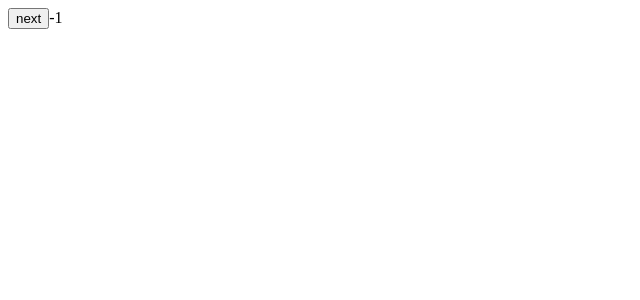
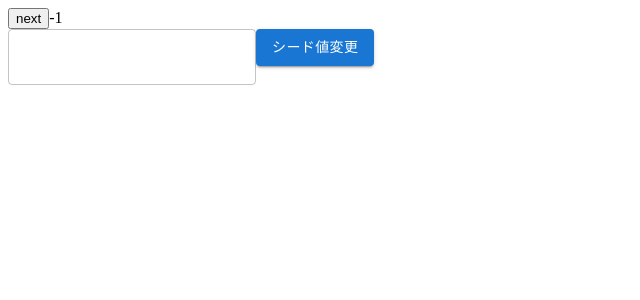
Before and after one commit to chomonolis/srd, a React (Create React App) app: page / in a window 1280 px wide. Shown: the top 300 px of the page, without its empty margins (0-640 px from the left). Built offline with nearby package versions, Linux system fonts and the light colour scheme.

Commit message:
SeedInputの作成

```diff
--- a/src/component/OutputRand.tsx
+++ b/src/component/OutputRand.tsx
@@ -1,8 +1,9 @@
 import { useState } from 'react';
 import XORShift from '../class/XORShift';
+import SeedInput from './SeedInput';
 
 const OutputRand = () => {
-  const [xors] = useState<XORShift>(new XORShift(10));
+  const [xors, setXors] = useState<XORShift>(new XORShift(10));
   const [printNumber, setPrintNumber] = useState<number>(-1);
   const onClick = () => {
     setPrintNumber(xors.modNext(100));
@@ -11,6 +12,7 @@ const OutputRand = () => {
     <>
       <button onClick={onClick}>next</button>
       {printNumber}
+      <SeedInput setXors={setXors} />
     </>
   );
 };
--- /dev/null
+++ b/src/component/SeedInput.tsx
@@ -0,0 +1,36 @@
+/* eslint-disable @typescript-eslint/no-misused-promises */
+import { useForm, SubmitHandler } from 'react-hook-form';
+import { Button, TextField } from '@mui/material';
+
+import registerMui from '../utils/registerMui';
+import XORShift from '../class/XORShift';
+
+type SeedInputType = {
+  seed: number;
+};
+
+type Props = {
+  setXors: React.Dispatch<React.SetStateAction<XORShift>>;
+};
+
+const SeedInput = (props: Props) => {
+  const { setXors } = props;
+  const { register, handleSubmit } = useForm<SeedInputType>();
+  const onSubmit: SubmitHandler<SeedInputType> = (data) => {
+    console.log(data.seed);
+    setXors(new XORShift(data.seed));
+  };
+
+  return (
+    <>
+      <form onSubmit={handleSubmit(onSubmit)}>
+        <TextField type='number' {...registerMui(register('seed', { required: true }))} />
+        <Button variant='contained' type='submit' color='primary'>
+          シード値変更
+        </Button>
+      </form>
+    </>
+  );
+};
+
+export default SeedInput;
```
